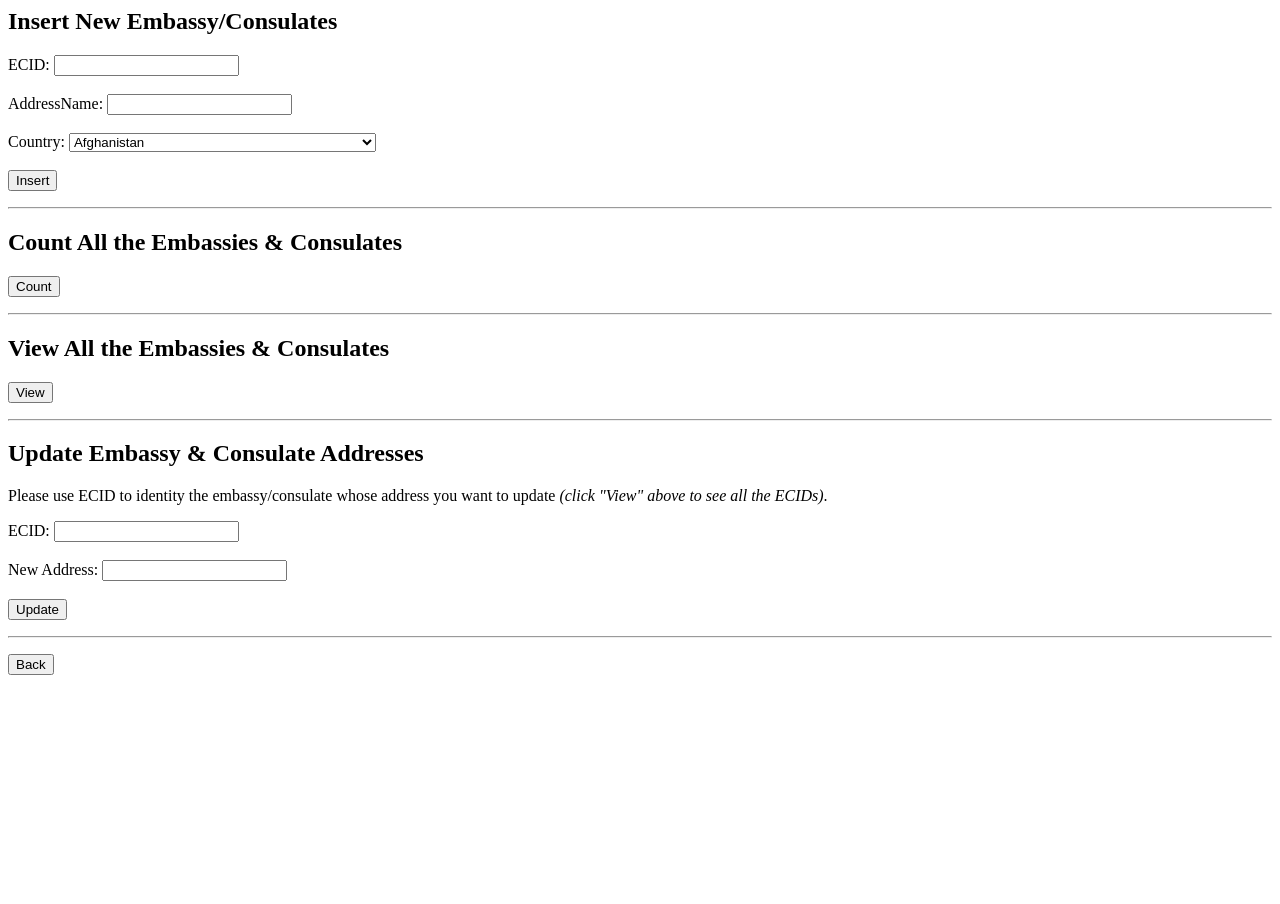
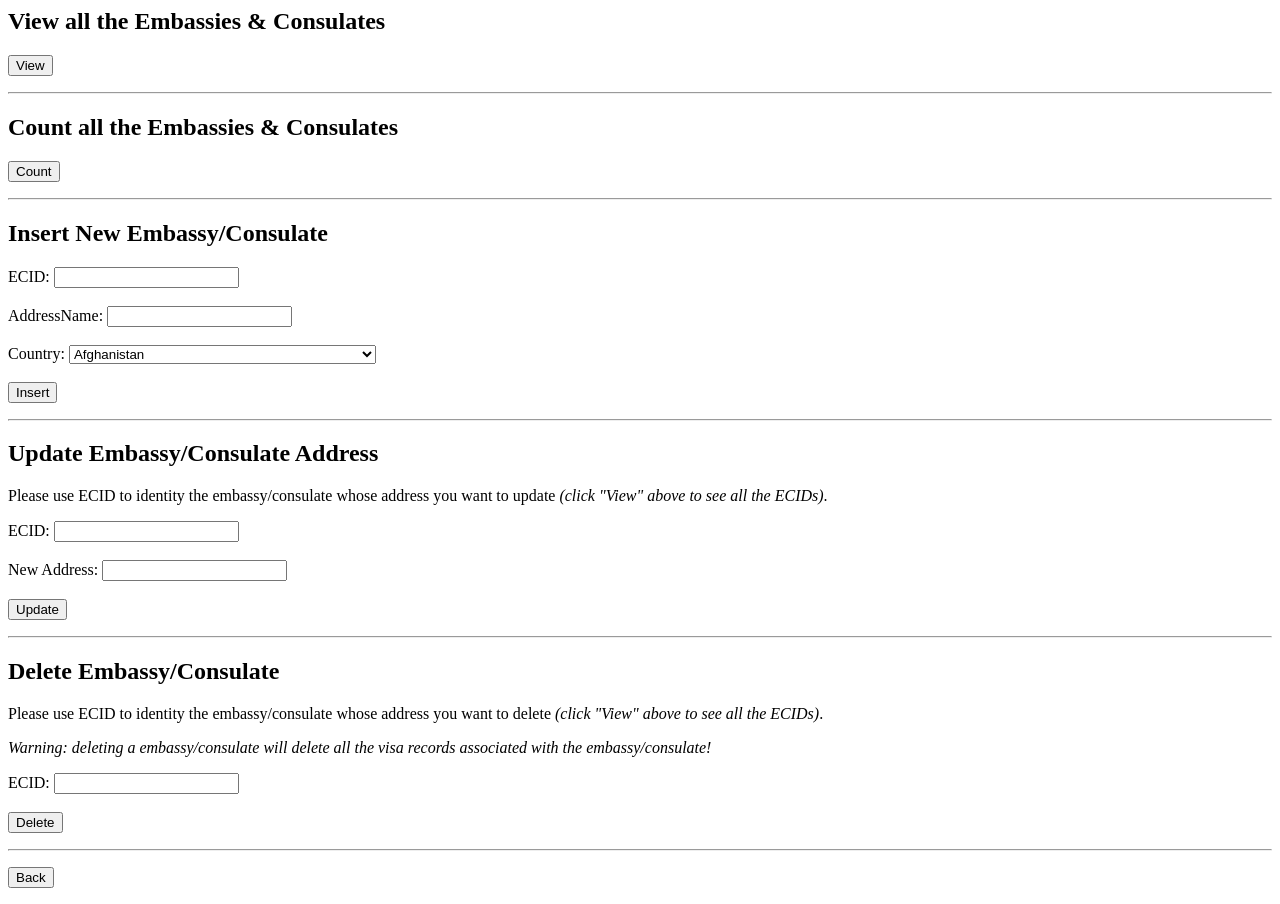
Before and after one commit to Shawn-Xihao-Wu/Modeling-Canadian-Immigration-System-in-SQL-and-PHP-CPSC-304, a PHP site: page /embassy_consulates.php in a window 1280 px wide. Before the commit the page ends 675 px from the top, so only its background shows below. Run offline with PHP 8.4, Linux system fonts and the light colour scheme.

Commit message:
Complete delete function

```diff
--- a/embassy_consulates.php
+++ b/embassy_consulates.php
@@ -8,6 +8,7 @@ $show_debug_alert_messages = False; // set to True if you want alerts to show yo
 $countAllStatement = "";
 $viewAllStatement = "";
 $updateStatement = "";
+$deleteStatement = "";
 
 function debugAlertMessage($message)
 {
@@ -125,6 +126,21 @@ function disconnectFromDB()
     OCILogoff($db_conn);
 }
 
+function handleDeleteRequest()
+{
+    global $db_conn, $deleteStatement;
+
+    $ECIDToDelete = trim($_POST['ECIDToDelete']);
+
+    $query = "DELETE FROM EmbassyConsulates WHERE ECID = '" . $ECIDToDelete . "'";
+
+    executePlainSQL($query);
+
+    $deleteStatement = "Delete the embassy/consulate with ECID: " . $ECIDToDelete;
+
+    OCICommit($db_conn);
+}
+
 function handleUpdateRequest()
 {
     global $db_conn, $updateStatement;
@@ -189,6 +205,8 @@ function handlePOSTRequest()
             handleUpdateRequest();
         } else if (array_key_exists('insertQueryRequest', $_POST)) {
             handleInsertRequest();
+        } else if (array_key_exists('deleteQueryRequest', $_POST)) {
+            handleDeleteRequest();
         }
 
         disconnectFromDB();
@@ -210,7 +228,7 @@ function handleGETRequest()
     }
 }
 
-if (isset($_POST['updateSubmit']) || isset($_POST['insertSubmit'])) {
+if (isset($_POST['updateSubmit']) || isset($_POST['insertSubmit']) || isset($_POST['deleteSubmit'])) {
     handlePOSTRequest();
 } else if (isset($_GET['countTupleRequest']) || isset($_GET['viewAllTupleRequest'])) {
     handleGETRequest();
@@ -223,7 +241,27 @@ if (isset($_POST['updateSubmit']) || isset($_POST['insertSubmit'])) {
 
 <body>
 
-    <h2>Insert New Embassy/Consulates</h2>
+    <h2>View all the Embassies & Consulates </h2>
+    <form method="GET" action="embassy_consulates.php">
+        <!--refresh page when submitted-->
+        <input type="hidden" id="viewAllTupleRequest" name="viewAllTupleRequest">
+        <input type="submit" value="View" name="viewAllTuples"></p>
+    </form>
+    <?php echo $viewAllStatement ?>
+
+    <hr />
+
+    <h2>Count all the Embassies & Consulates </h2>
+    <form method="GET" action="embassy_consulates.php">
+        <!--refresh page when submitted-->
+        <input type="hidden" id="countTupleRequest" name="countTupleRequest">
+        <input type="submit" value="Count" name="countTuples"></p>
+    </form>
+    <?php echo $countAllStatement ?>
+
+    <hr />
+
+    <h2>Insert New Embassy/Consulate</h2>
     <form method="POST" action="embassy_consulates.php">
         <!--refresh page when submitted-->
         <input type="hidden" id="insertQueryRequest" name="insertQueryRequest">
@@ -482,27 +520,7 @@ if (isset($_POST['updateSubmit']) || isset($_POST['insertSubmit'])) {
 
     <hr />
 
-    <h2>Count All the Embassies & Consulates </h2>
-    <form method="GET" action="embassy_consulates.php">
-        <!--refresh page when submitted-->
-        <input type="hidden" id="countTupleRequest" name="countTupleRequest">
-        <input type="submit" value="Count" name="countTuples"></p>
-    </form>
-    <?php echo $countAllStatement ?>
-
-    <hr />
-
-    <h2>View All the Embassies & Consulates </h2>
-    <form method="GET" action="embassy_consulates.php">
-        <!--refresh page when submitted-->
-        <input type="hidden" id="viewAllTupleRequest" name="viewAllTupleRequest">
-        <input type="submit" value="View" name="viewAllTuples"></p>
-    </form>
-    <?php echo $viewAllStatement ?>
-
-    <hr />
-
-    <h2>Update Embassy & Consulate Addresses</h2>
+    <h2>Update Embassy/Consulate Address</h2>
     <p>Please use ECID to identity the embassy/consulate whose address you want to update <em>(click "View" above to see all the ECIDs)</em>.</p>
 
     <form method="POST" action="embassy_consulates.php">
@@ -517,6 +535,21 @@ if (isset($_POST['updateSubmit']) || isset($_POST['insertSubmit'])) {
 
 
     <hr />
+
+    <h2>Delete Embassy/Consulate</h2>
+    <p>Please use ECID to identity the embassy/consulate whose address you want to delete <em>(click "View" above to see all the ECIDs)</em>.</p>
+    <p><em>Warning: deleting a embassy/consulate will delete all the visa records associated with the embassy/consulate!</em></p>
+
+    <form method="POST" action="embassy_consulates.php">
+        <!--refresh page when submitted-->
+        <input type="hidden" id="deleteQueryRequest" name="deleteQueryRequest">
+        ECID: <input type="text" name="ECIDToDelete"> <br /><br />
+
+        <input type="submit" value="Delete" name="deleteSubmit"></p>
+    </form>
+    <?php echo $deleteStatement ?>
+
+    <hr />
     <p>
         <a href="index.php">
             <button class="button button2">Back</button>
--- a/project.sql
+++ b/project.sql
@@ -52,7 +52,8 @@ grant select on VisaFromIssue to public;
 CREATE TABLE AsylumRefugeeVisa (
     VisaID      VARCHAR(100)        PRIMARY KEY,
     Reason      VARCHAR(100)        NOT NULL,
-    FOREIGN KEY (VisaID) REFERENCES VisaFromIssue
+    FOREIGN KEY (VisaID)
+        REFERENCES VisaFromIssue
         ON DELETE CASCADE
 );
 grant select on AsylumRefugeeVisa to public;
@@ -172,6 +173,7 @@ CREATE TABLE InterviewedBy(
         REFERENCES InterviewsMakes,
     FOREIGN KEY (ECID, OfficerID)
         REFERENCES ImmigrationOfficersWorksIn(ECID, OfficerID)
+        ON DELETE CASCADE
 );
 grant select on InterviewedBy to public;
 
```
